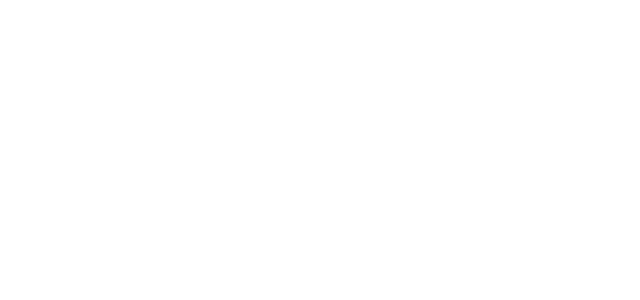
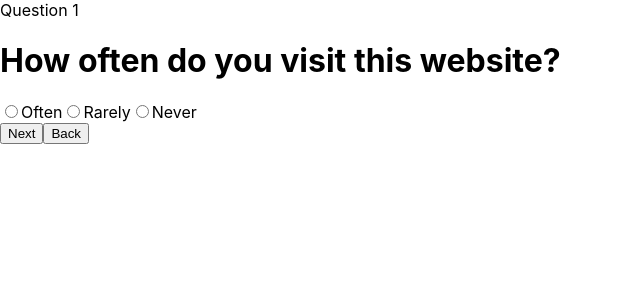
Before and after one commit to KadirZukorlic/survey, a React (Create React App) app: page /visit-frequency in a window 1280 px wide. Before the commit this address had no page. Shown: the top 300 px of the page, without its empty margins (0-640 px from the left). Built offline with nearby package versions, Linux system fonts and the light colour scheme.

Commit message:
visitFrequency question component

```diff
--- a/src/App.css
+++ b/src/App.css
@@ -2,37 +2,10 @@
   text-align: center;
 }
 
-.App-logo {
-  height: 40vmin;
-  pointer-events: none;
+.center {
+  display: flex;
+  justify-content: center;
+  align-items: center;
+  flex-direction: column;
+  gap: 1rem;
 }
-
-@media (prefers-reduced-motion: no-preference) {
-  .App-logo {
-    animation: App-logo-spin infinite 20s linear;
-  }
-}
-
-.App-header {
-  background-color: #282c34;
-  min-height: 100vh;
-  display: flex;
-  flex-direction: column;
-  align-items: center;
-  justify-content: center;
-  font-size: calc(10px + 2vmin);
-  color: white;
-}
-
-.App-link {
-  color: #61dafb;
-}
-
-@keyframes App-logo-spin {
-  from {
-    transform: rotate(0deg);
-  }
-  to {
-    transform: rotate(360deg);
-  }
-}
--- a/src/App.js
+++ b/src/App.js
@@ -5,18 +5,31 @@
 import { Name } from './components/Questions/Name';
 import { Result } from './components/result/Result';
 import './App.css';
+import { VisitFrequency } from './components/Questions/VisitFrequency';
 
 export const AppContext = createContext();
 
 function App() {
   const [name, setName] = useState('');
+  const [selectedVisitFrequency, setSelectedVisitFrequency] = useState('');
+  const [visitFrequencyPoints, setVisitFrequencyPoints] = useState(0);
 
   return (
     <BrowserRouter>
-      <AppContext.Provider value={{ name, setName }}>
+      <AppContext.Provider
+        value={{
+          name,
+          setName,
+          selectedVisitFrequency,
+          setSelectedVisitFrequency,
+          visitFrequencyPoints,
+          setVisitFrequencyPoints,
+        }}
+      >
         <Routes>
           <Route exact path="/" element={<HomePage />} />
           <Route exact path="/name" element={<Name />} />
+          <Route exact path="/visit-frequency" element={<VisitFrequency />} />
           <Route exact path="/result" element={<Result />} />
         </Routes>
       </AppContext.Provider>
--- a/src/components/Questions/Name.js
+++ b/src/components/Questions/Name.js
@@ -17,7 +17,7 @@
           onChange={(e) => setName(e.target.value)}
         />
       </form>
-      <button onClick={() => navigate('/result')}>Next</button>
+      <button onClick={() => navigate('/visit-frequency')}>Next</button>
       <button onClick={() => navigate(-1)}>Back</button>
     </Fragment>
   );
--- /dev/null
+++ b/src/components/Questions/VisitFrequency.js
@@ -0,0 +1,64 @@
+import React, { useEffect, useContext } from 'react';
+import { useNavigate } from 'react-router-dom';
+import { AppContext } from '../../App';
+
+export const VisitFrequency = () => {
+  const {
+    selectedVisitFrequency,
+    setSelectedVisitFrequency,
+    visitFrequencyPoints,
+    setVisitFrequencyPoints,
+  } = useContext(AppContext);
+  const navigate = useNavigate();
+
+  const onChangeHandler = (e) => {
+    setSelectedVisitFrequency(e.target.value);
+
+    if (e.target.value === 'Often') {
+      setVisitFrequencyPoints(5);
+    } else if (e.target.value === 'Rarely') {
+      setVisitFrequencyPoints(3);
+    } else {
+      setVisitFrequencyPoints(0);
+    }
+  };
+  console.log(visitFrequencyPoints);
+
+  return (
+    <div>
+      <div>Question 1</div>
+      <h1>How often do you visit this website?</h1>
+      <form>
+        <label>
+          <input
+            type="radio"
+            value="Often"
+            checked={selectedVisitFrequency === 'Often'}
+            onChange={onChangeHandler}
+          />
+          Often
+        </label>
+        <label>
+          <input
+            type="radio"
+            value="Rarely"
+            checked={selectedVisitFrequency === 'Rarely'}
+            onChange={onChangeHandler}
+          />
+          Rarely
+        </label>
+        <label>
+          <input
+            type="radio"
+            value="Never"
+            checked={selectedVisitFrequency === 'Never'}
+            onChange={onChangeHandler}
+          />
+          Never
+        </label>
+      </form>
+      <button onClick={() => navigate('/result')}>Next</button>
+      <button onClick={() => navigate(-1)}>Back</button>
+    </div>
+  );
+};
--- a/src/components/result/Result.js
+++ b/src/components/result/Result.js
@@ -2,7 +2,12 @@
 import { AppContext } from '../../App';
 
 export const Result = () => {
-  const { name } = useContext(AppContext);
+  const { name, visitFrequencyPoints } = useContext(AppContext);
 
-  return <div>{name}</div>;
+  return (
+    <div className="center">
+      <div>{name}</div>
+      <div>{visitFrequencyPoints}</div>
+    </div>
+  );
 };
```
